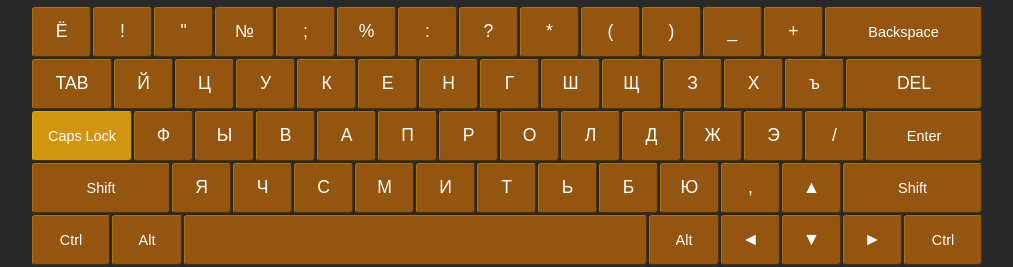
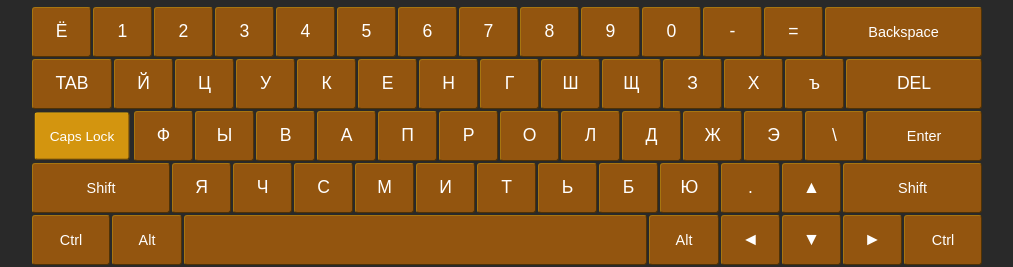
Before and after one commit to SkyHobbit36/virtual-keyboard, a website built with webpack: page build/index.html in a window 1280 px wide. Both pictures are taken after a click on the button "Caps Lock". Shown: the part 435-702 px from the top of the page, without its empty margins (133-1146 px from the left). Built offline with nearby package versions, Linux system fonts and the light colour scheme.

Commit message:
fix: remove caps bug

```diff
--- a/src/index.js
+++ b/src/index.js
@@ -4,7 +4,6 @@ import TextButton from './scripts/Element/Button/TextButton/TextButton';
 import DynamicButton from './scripts/Element/Button/DynamicButton/DynamicButton';
 import { keysObjectList, keysTextButtontList } from './scripts/data/keysObjectList';
 
-let caps = false;
 const changeSymbols = () => {
   keysTextButtontList.forEach((obj) => {
     obj.setSymbol();
@@ -66,12 +65,12 @@ const onEnable = (code, event) => {
     };
     window.addEventListener('mouseup', removeEvent);
   } else {
-    if (TextButton.shift) {
-      TextButton.shift = false;
-      caps = false;
+    if (TextButton.caps) {
+      // TextButton.shift = false;
+      TextButton.caps = false;
     } else {
-      TextButton.shift = true;
-      caps = true;
+      // TextButton.shift = true;
+      TextButton.caps = true;
     }
     changeSymbols();
   }
@@ -81,7 +80,7 @@ const onDisable = (code) => {
   if (code !== 'CapsLock') {
     removeActiveClass(code);
   }
-  if ((code === 'ShiftLeft' || code === 'ShiftRight') && !caps) {
+  if ((code === 'ShiftLeft' || code === 'ShiftRight')) {
     TextButton.shift = false;
     changeSymbols();
   }
--- a/src/scripts/Element/Button/TextButton/TextButton.js
+++ b/src/scripts/Element/Button/TextButton/TextButton.js
@@ -1,5 +1,6 @@
 import Button from '../Button';
 import keys from '../../../data/keys';
+import { textSymbolsRU, textSymbolsENG } from '../../../data/textSymbols';
 
 class TextButton extends Button {
   constructor(code, text) {
@@ -42,12 +43,12 @@ class TextButton extends Button {
   setSymbol() {
     if (TextButton.lang === 'eng') {
       // eslint-disable-next-line no-unused-expressions
-      TextButton.shift
+      TextButton.shift || (TextButton.caps && textSymbolsENG.includes(this.code))
         ? this.currentSymbol = this.engUpperCase
         : this.currentSymbol = this.engDefault;
     } else {
       // eslint-disable-next-line no-unused-expressions
-      TextButton.shift
+      TextButton.shift || (TextButton.caps && textSymbolsRU.includes(this.code))
         ? this.currentSymbol = this.ruUpperCase
         : this.currentSymbol = this.ruDefault;
     }
@@ -57,6 +58,8 @@ class TextButton extends Button {
 
   static shift = false;
 
+  static caps = false;
+
   static lang = 'eng';
 }
 export default TextButton;
--- a/src/scripts/data/keys.js
+++ b/src/scripts/data/keys.js
@@ -28,7 +28,7 @@ const keys = {
     ru: ['6', ':'],
   },
   Digit7: {
-    eng: ['7', '7'],
+    eng: ['7', '&'],
     ru: ['7', '?'],
   },
   Digit8: {
@@ -144,7 +144,7 @@ const keys = {
     ru: ['р', 'Р'],
   },
   KeyJ: {
-    eng: ['j', 'j'],
+    eng: ['j', 'J'],
     ru: ['о', 'О'],
   },
   KeyK: {
--- /dev/null
+++ b/src/scripts/data/textSymbols.js
@@ -0,0 +1,64 @@
+export const textSymbolsENG = [
+  'KeyQ',
+  'KeyW',
+  'KeyE',
+  'KeyR',
+  'KeyT',
+  'KeyY',
+  'KeyU',
+  'KeyI',
+  'KeyO',
+  'KeyP',
+  'KeyA',
+  'KeyS',
+  'KeyD',
+  'KeyF',
+  'KeyG',
+  'KeyH',
+  'KeyJ',
+  'KeyK',
+  'KeyL',
+  'KeyZ',
+  'KeyX',
+  'KeyC',
+  'KeyV',
+  'KeyB',
+  'KeyN',
+  'KeyM',
+];
+
+export const textSymbolsRU = [
+  'Backquote',
+  'KeyQ',
+  'KeyW',
+  'KeyE',
+  'KeyR',
+  'KeyT',
+  'KeyY',
+  'KeyU',
+  'KeyI',
+  'KeyO',
+  'KeyP',
+  'BracketLeft',
+  'BracketRight',
+  'KeyA',
+  'KeyS',
+  'KeyD',
+  'KeyF',
+  'KeyG',
+  'KeyH',
+  'KeyJ',
+  'KeyK',
+  'KeyL',
+  'Semicolon',
+  'Quote',
+  'KeyZ',
+  'KeyX',
+  'KeyC',
+  'KeyV',
+  'KeyB',
+  'KeyN',
+  'KeyM',
+  'Comma',
+  'Period',
+];
--- a/src/style.css
+++ b/src/style.css
@@ -78,6 +78,7 @@ body {
 .btn:active,
 .btn.active {
     background-color: rgb(211, 149, 15);
+    transform: scale(0.95);
 }
 
 .l-text {
```
Also changed, not shown: build/main.css.
